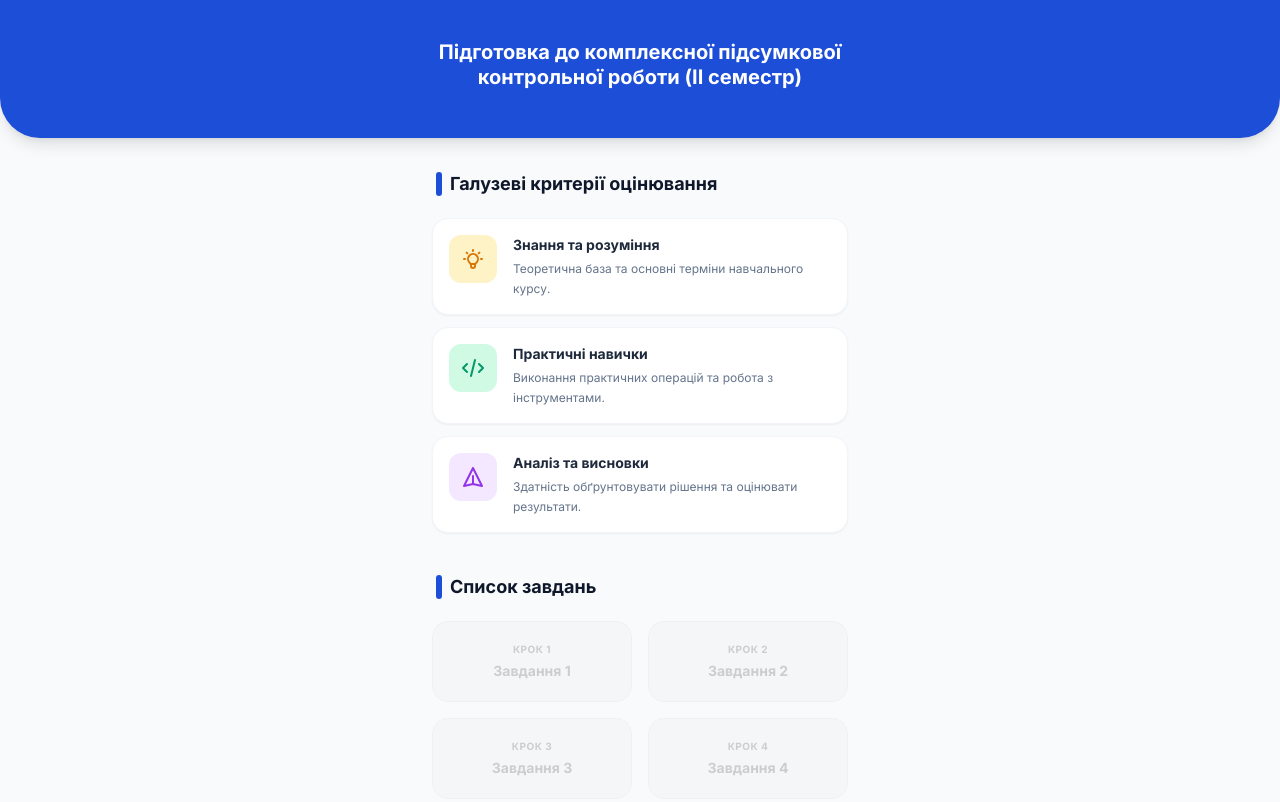
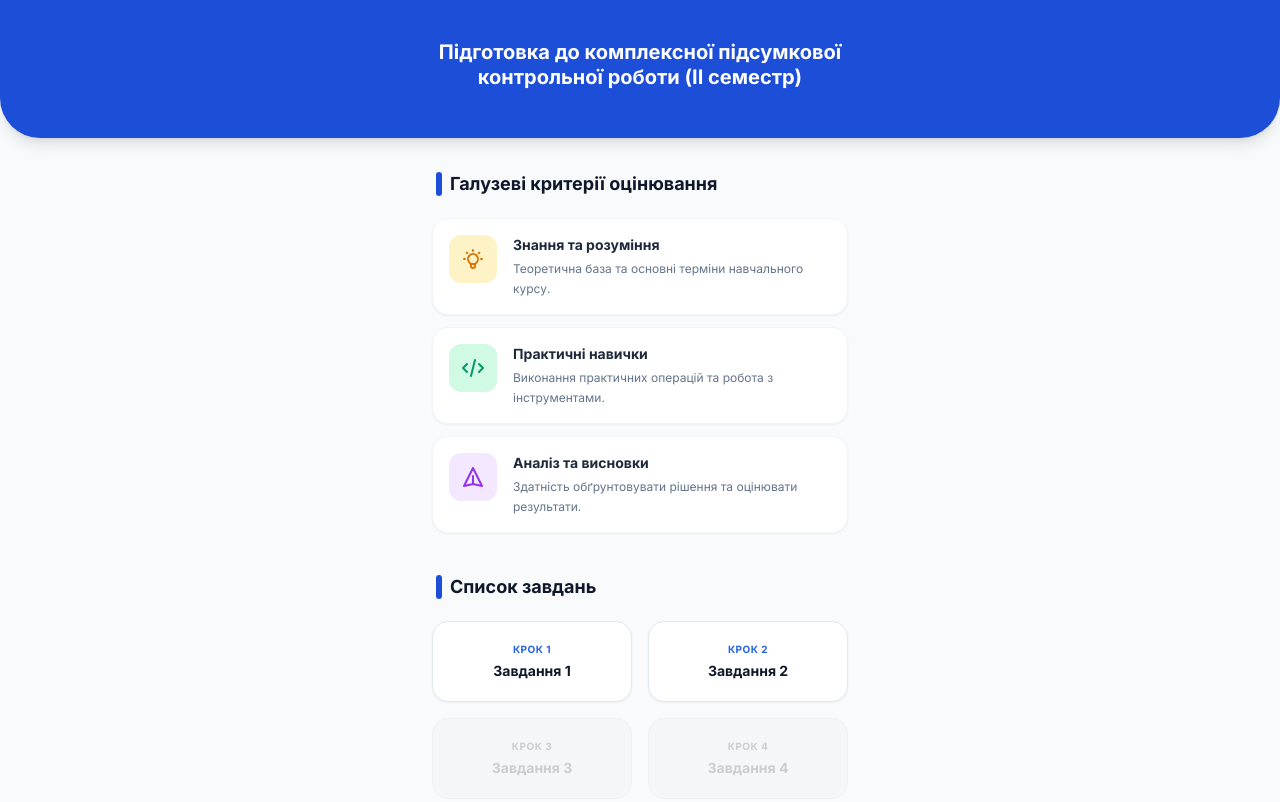
Before and after one commit to promethean229-hub/kpr2026, a plain HTML site: page index.html in a window 1280 px wide. Shown: the top 802 px of the page. Drawn offline with nearby package versions, Linux system fonts and the light colour scheme.

Commit message:
Update index.html

```diff
--- a/index.html
+++ b/index.html
@@ -100,7 +100,7 @@
              * Змініть це число (від 0 до 16), щоб активувати завдання.
              * Наприклад: 0 - всі сірі, 5 - перші п'ять активні (чорні).
              */
-            const attachedTasksCount = 0;
+            const attachedTasksCount = 2;
 
             for (let i = 1; i <= 16; i++) {
                 const isActive = i <= attachedTasksCount;
```
